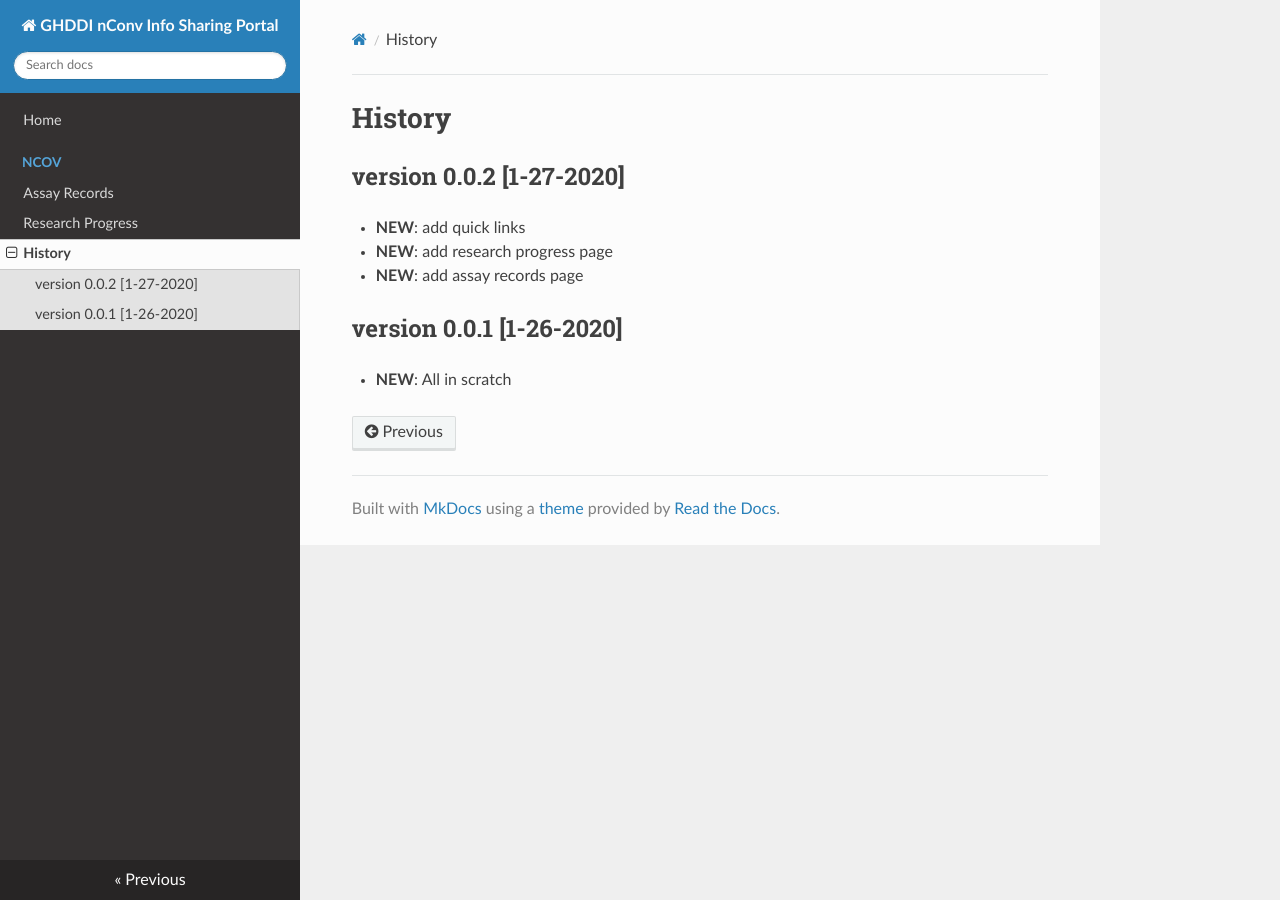
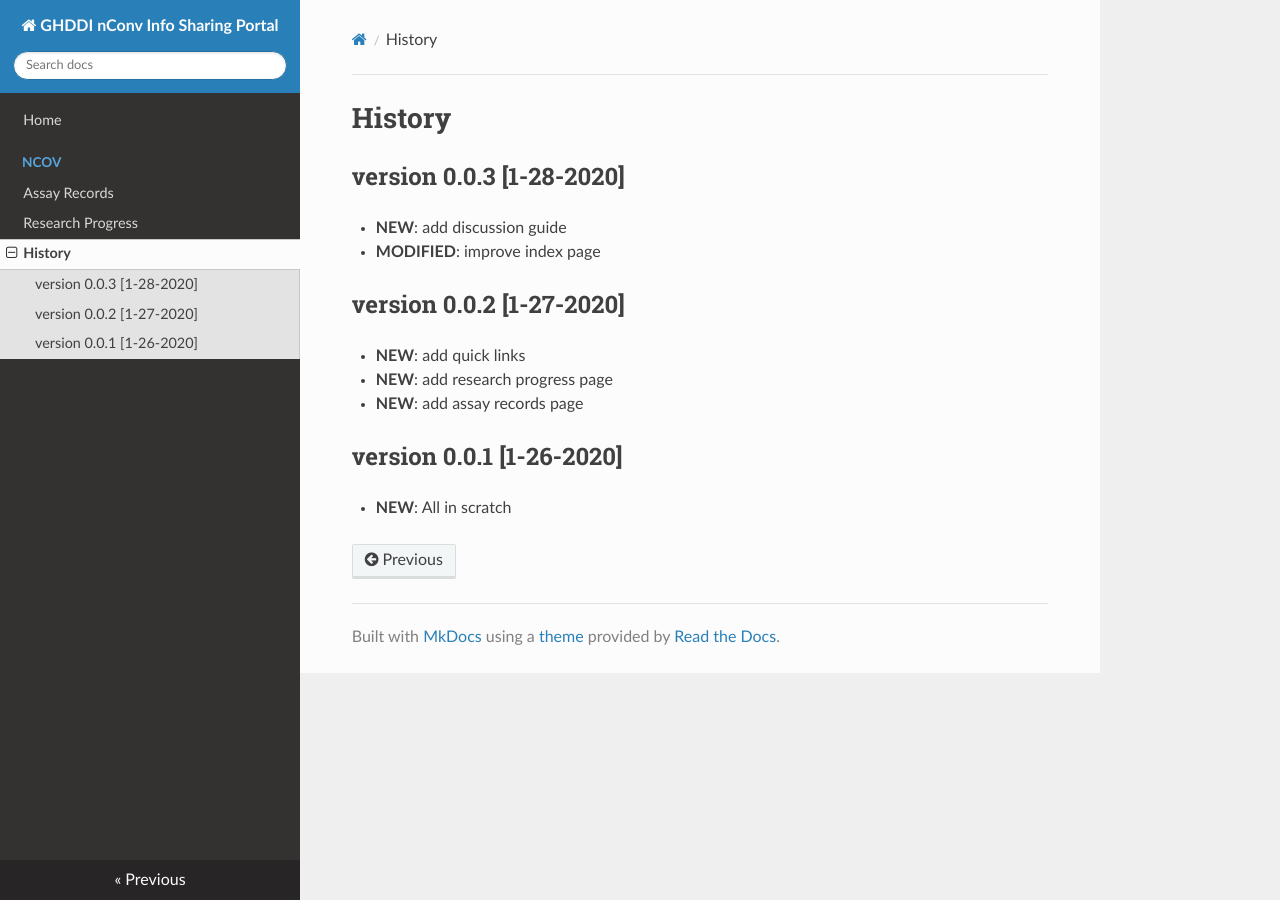
Before and after one commit to GHDDI-AILab/Targeting2019-nCoV, an MkDocs documentation site: the page built from docs/history.md, in a window 1280 px wide. Built offline with MkDocs 1.6.1, drawn with Linux system fonts in a browser that asks for light colours; nearby versions of some CDN libraries.

```diff
--- a/docs/history.md
+++ b/docs/history.md
@@ -1,4 +1,8 @@
 # History
+
+## version 0.0.3 [1-28-2020]
+* **NEW**: add discussion guide
+* **MODIFIED**: improve index page
 
 ## version 0.0.2 [1-27-2020]
 * **NEW**: add quick links
```
Also changed, not shown: README.md (+1 -1 lines), docs/index.md (+1 -1 lines).
